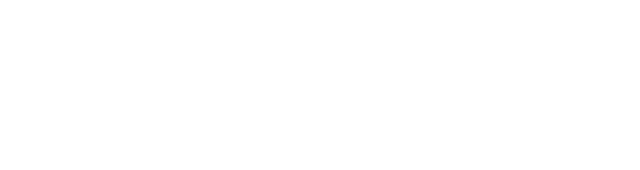
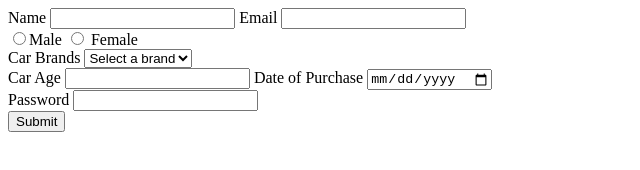
Before and after one commit to acciojob/car-insurance-form-GAUTAMVERM, a website: page main.html in a window 1280 px wide. Shown: the whole page, without its empty margins (0-640 px from the left). Drawn offline with Linux system fonts and the light colour scheme.

Commit message:
created a submission

```diff
--- a/main.html
+++ b/main.html
@@ -8,6 +8,42 @@
 
 <body>
 	<!-- the entire body must be written by student -->
+
+	<form method="post">
+
+	<label for="name">Name</label>
+		<input type="text" required id="name">
+	<label for="email">Email</label>
+		<input type="email" id="email" required>
+	<br>
+	<label for="male"><input type="radio" id="male" value="male" name="gender" required>Male</label>
+	<label for="female"><input type="radio" id="female" value="female" name="gender" required> Female</label>
+	<br>
+	<label for="cars">Car Brands</label>
+    <select id="cars"  required>
+        <option value="" disabled selected>Select a brand</option>
+        <option value="Dell">Dell</option>
+        <option value="Asus">Asus</option>
+        <option value="Apple">Apple</option>
+        <option value="HP">HP</option>
+	</select>
+		<br>
+	<label for="carage">Car Age</label>
+		<input type="number" id="carage" required>
+
+	<label for="dop">Date of Purchase</label>
+		<input type="date" id="dop" required>
+
+	<br>
+
+	<label for="password">Password</label>
+		<input type="password" id="password" required>
+
+		<br>
+
+	<button type="submit">Submit</button>
+	</form>
+
     <script type="text/javascript" src="./script.js">
 </script>
 
```
